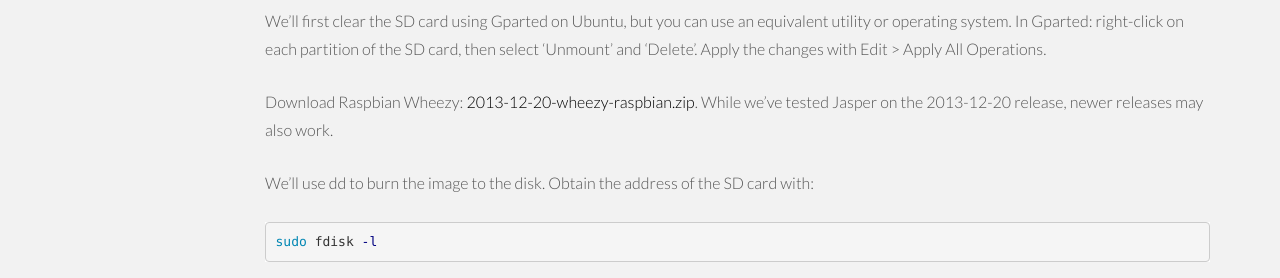
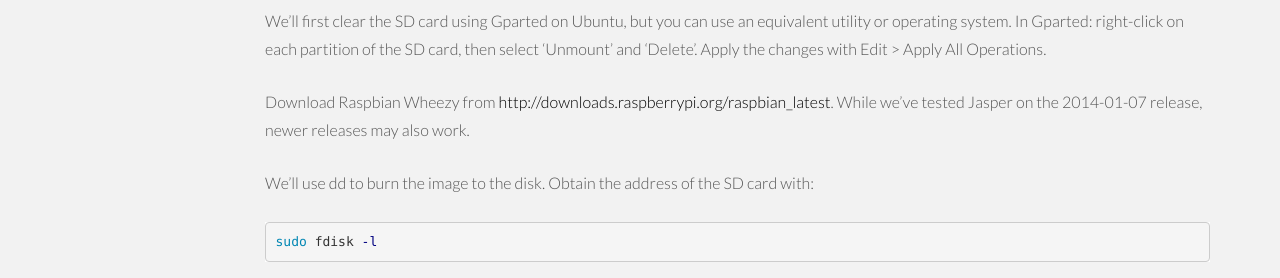
Before and after one commit to jasperproject/jasperproject.github.io, a Jekyll site: the page built from documentation/software/index.md, in a window 1280 px wide and 900 px high, scrolled down 428 px. Shown: the part 168-446 px from the top of the window. Built offline with Jekyll 4.4.1, drawn with Linux system fonts in a browser that asks for light colours; nearby versions of some CDN libraries.

Commit message:
fixed bug

```diff
--- a/documentation/software/index.md
+++ b/documentation/software/index.md
@@ -27,7 +27,7 @@
 
 We'll first clear the SD card using Gparted on Ubuntu, but you can use an equivalent utility or operating system. In Gparted: right-click on each partition of the SD card, then select 'Unmount' and 'Delete'. Apply the changes with Edit > Apply All Operations.
 
-Download Raspbian Wheezy: [2013-12-20-wheezy-raspbian.zip](http://downloads.raspberrypi.org/raspbian_latest). While we've tested Jasper on the 2013-12-20 release, newer releases may also work.
+Download Raspbian Wheezy from [http://downloads.raspberrypi.org/raspbian_latest](http://downloads.raspberrypi.org/raspbian_latest). While we've tested Jasper on the 2014-01-07 release, newer releases may also work.
 
 We'll use dd to burn the image to the disk. Obtain the address of the SD card with:
 
```
